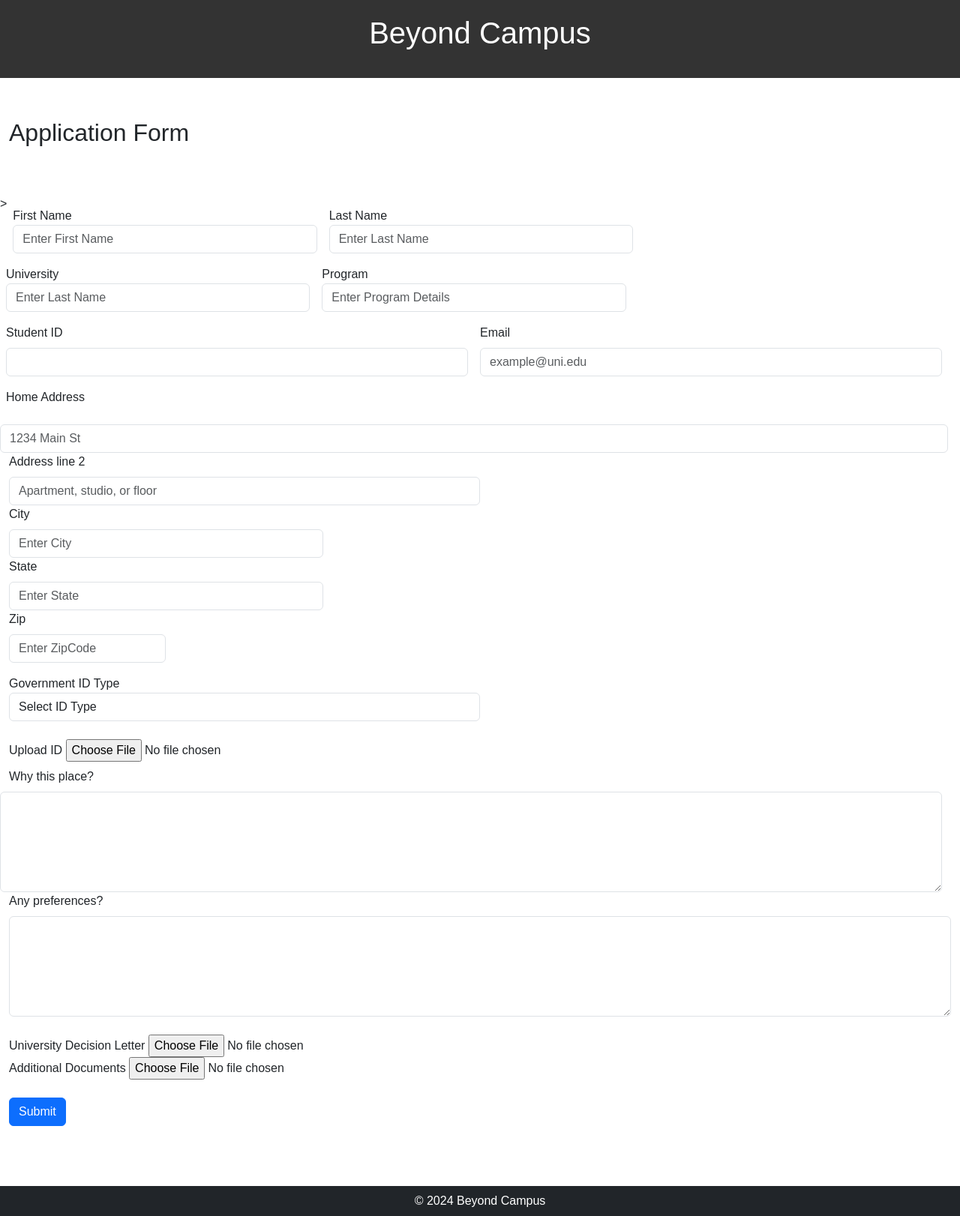
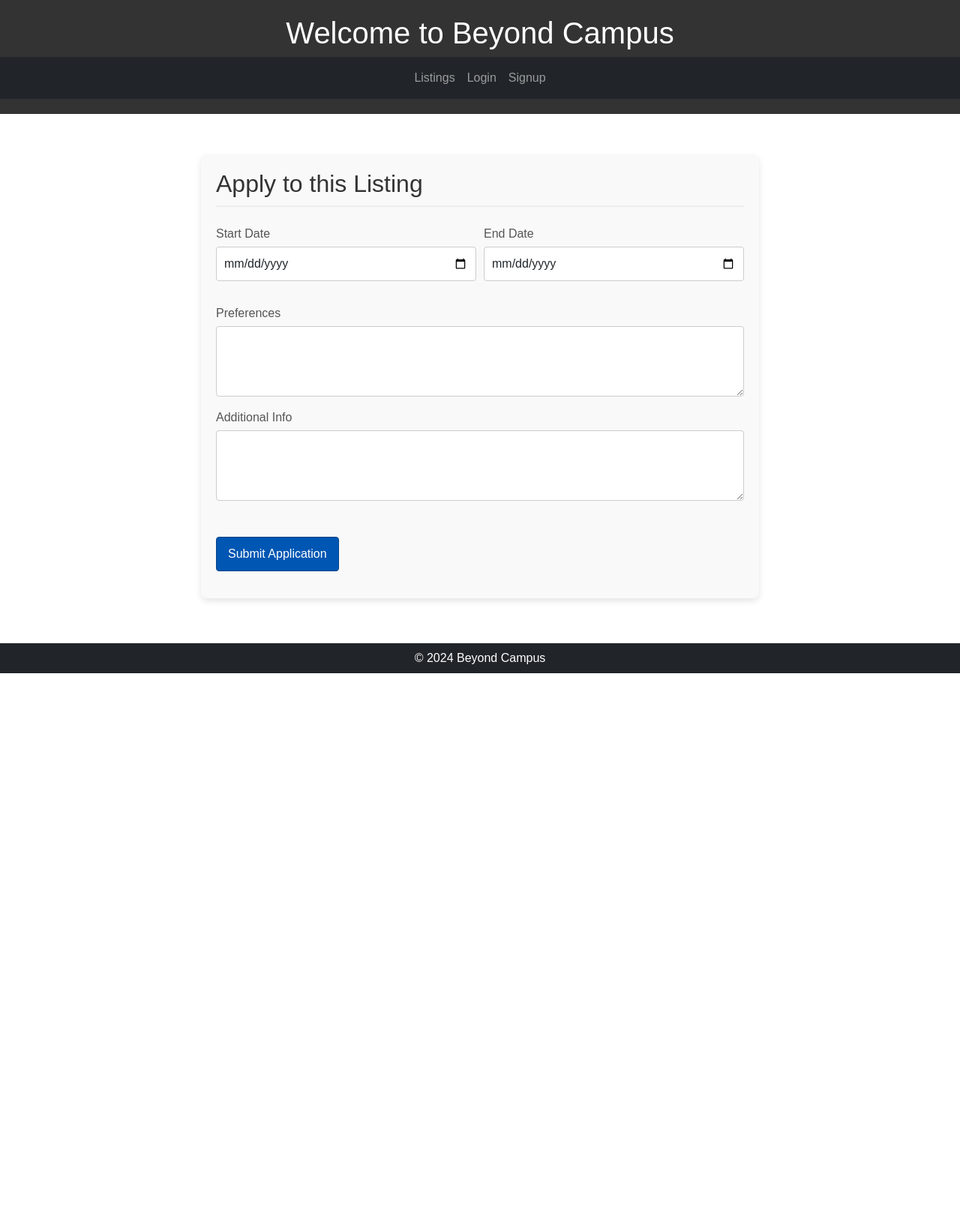
Before and after one commit to AjaXsb/beyond_campus, a Django app: template beyondCampus/templates/Application.html in a window 1280 px wide. Shown: the whole page at 75% size. After the commit the page ends 898 px from the top, so only its background shows below. Run offline with Django 4.2, Linux system fonts and the light colour scheme; the template is opened without the code that fills it, so the values that code supplies are empty; parts of the project's set-up code (start-up, migrations or seed data) failed here and were passed over.

Commit message:
Update Application.html

```diff
--- a/beyondCampus/templates/Application.html
+++ b/beyondCampus/templates/Application.html
@@ -1,200 +1,104 @@
-<!DOCTYPE html>
-<html lang="en">
-<head>
-  <meta charset="UTF-8">
-  <meta name="viewport" content="width=device-width, initial-scale=1.0">
-  <title>{% block title %}Beyond Campus{% endblock %}</title>
-  <!-- Bootstrap CSS -->
-  <link href="https://cdn.jsdelivr.net/npm/bootstrap@5.3.0-alpha1/dist/css/bootstrap.min.css" rel="stylesheet">
-  <!-- Custom CSS -->
+{% extends 'base.html' %}
+
+{% block title %}Apply to this Listing - Beyond Campus{% endblock %}
+
+{% block content %}
 <style>
-    body {
-      font-family: Arial, sans-serif;
+  .form-container {
+    background-color: #f9f9f9;
+    border-radius: 8px;
+    padding: 20px;
+    box-shadow: 0 4px 8px rgba(0, 0, 0, 0.1);
+    margin-top: 30px;
+  }
+  h2.mb-4 {
+    color: #333;
+    border-bottom: 2px solid #eee;
+    padding-bottom: 10px;
+  }
+  .form-row {
     display: flex;
+    justify-content: space-between;
+    margin-bottom: 15px;
+  }
+  .form-row > div {
+    flex: 1;
+  }
+  .form-row > div:not(:last-child) {
+    margin-right: 10px;
+  }
+  label.form-label {
+    display: block;
+    color: #555;
+    margin-bottom: 5px;
+  }
+  input.form-control,
+  textarea.form-control {
+    border-radius: 4px;
+    border: 1px solid #ccc;
+    padding: 10px;
+    width: 100%;
+    box-sizing: border-box;
+  }
+  input.form-control:focus,
+  textarea.form-control:focus {
+    border-color: #007bff;
+    box-shadow: inset 0 1px 1px rgba(0, 0, 0, 0.075), 0 0 8px rgba(0, 123, 255, 0.6);
+  }
+  button.btn-primary {
+    background-color: #0056b3;
+    border-color: #004085;
+    padding: 10px 15px;
+    border-radius: 4px;
+    color: white;
+    cursor: pointer;
+    font-size: 16px;
+    line-height: 1.5;
+    transition: background-color 0.15s;
+  }
+  button.btn-primary:hover {
+    background-color: #0069d9;
+  }
+  @media (max-width: 768px) {
+    .form-row {
       flex-direction: column;
-      min-height: 100vh;
     }
-    header {
-      background-color: #333;
-      color: #fff;
-      padding: 20px 0;
-      text-align: center;
+    .form-row > div {
+      margin-right: 0;
+      margin-bottom: 15px;
     }
-
-    main {
-      flex: 1;
-      padding: 30px;
-      padding-bottom: 80px;
-    }
-    footer {
-      background-color: #333;
-      color: #fff;
-      padding: 10px 0;
-      text-align: center;
-      width: 100%;
   }
 </style>
-
-</head>
-<body>
-
-  <header>
-    <h1 class="mb-3">Beyond Campus</h1>
-  </header>
-
+<div class="container">
   <div class="row">
-    <div class="col-12">
-        {% if messages %}
-            {% for message in messages %}
-                <div class="alert alert-{{ message.tags }}">{{ message }}</div>
-            {% endfor %}
-        {% endif %}
+    <div class="col-md-8 offset-md-2 form-container">
+      <h2 class="mb-4">Apply to this Listing</h2>
+      <form method="post">
+        {% csrf_token %}
+        <div class="form-row">
+          <div class="mb-3">
+            <label for="start_date" class="form-label">Start Date</label>
+            <input type="date" class="form-control" id="start_date" name="start_date" required>
+          </div>
+          <div class="mb-3">
+            <label for="end_date" class="form-label">End Date</label>
+            <input type="date" class="form-control" id="end_date" name="end_date" required>
           </div>
         </div>
-  <main class="container-fluid">
-    <h2 class="mt-4">Application Form</h2>
-    <div class ="row mt-5">
-    <form id ="ApplicationForm" class="row g-3" method="post" action="{% url 'application_submission' %}" enctype="multipart/form-data">>
-      {% csrf_token %}
-        <div class="col-md-4">
-            <label for="nameInput">First Name</label>
-            <input type="text" class="form-control" id="firstnameInput" name="first_name" required placeholder="Enter First Name">
-            {% if form.first_name.errors %}
-              {% for error in form.first_name.errors %}
-                <div class="alert alert-danger">{{ error }}</div>
-              {% endfor %}
-            {% endif %}
+        <div class="mb-3">
+          <label for="preferences" class="form-label">Preferences</label>
+          <textarea class="form-control" id="preferences" name="preferences" rows="3"></textarea>
         </div>
-        <div class="col-md-4">
-            <label for="nameInput">Last Name</label>
-            <input type="text" class="form-control" id="lastnameInput" name="last_name" required placeholder="Enter Last Name">
+        <div class="mb-3">
+          <label for="additional_info" class="form-label">Additional Info</label>
+          <textarea class="form-control" id="additional_info" name="additional_info" rows="3"></textarea>
         </div>
-        <div class="col-md-4">
-            <label for="UniInput">University</label>
-            <input type="text" class="form-control" id="UniInput" name="university" required placeholder="Enter Last Name">
-            {% if form.last_name.errors %}
-              {% for error in form.last_name.errors %}
-                <div class="alert alert-danger">{{ error }}</div>
-              {% endfor %}
-            {% endif %}
-        </div>
-        <div class="col-md-4">
-            <label for="UniInput">Program</label>
-            <input type="text" class="form-control" id="Programinput" name="program" required placeholder="Enter Program Details">
-        </div>
-        <div class="col-md-6">
-          <label for="inputSID" class="form-label">Student ID</label>
-          <input type="id" class="form-control" id="inputSID" name="student_id" required>
-          {% if form.student_id.errors %}
-              {% for error in form.student_id.errors %}
-                <div class="alert alert-danger">{{ error }}</div>
-              {% endfor %}
-          {% endif %}
-        </div>
-        <div class="col-md-6">
-          <label for="inputEmail4" class="form-label">Email</label>
-          <input type="email" class="form-control" id="inputEmail4" name="email" required placeholder= "example@uni.edu">
-          {% if form.email.errors %}
-              {% for error in form.email.errors %}
-                <div class="alert alert-danger">{{ error }}</div>
-              {% endfor %}
-            {% endif %}
-        </div>
-          <label for="inputAddress" class="form-label">Home Address</label>
-          <input type="text" class="form-control" id="inputHomeAddress" name="home_address" placeholder="1234 Main St">
-          {% if form.home_address.errors %}
-              {% for error in form.home_address.errors %}
-                <div class="alert alert-danger">{{ error }}</div>
-              {% endfor %}
-            {% endif %}
-        </div>
-        <div class="col-md-6">
-          <label for="inputAddress2" class="form-label">Address line 2</label>
-          <input type="text" class="form-control" id="inputAddress2" name="address_line2" placeholder="Apartment, studio, or floor">
-        </div>
-        <div class="col-md-4">
-          <label for="inputCity" class="form-label">City</label>
-          <input type="text" class="form-control" id="inputCity" name="city" required placeholder= "Enter City">
-        </div>
-        <div class="col-md-4">
-            <label for="inputState" class="form-label">State</label>
-            <input type="text" class="form-control" id="inputState" name="state" required placeholder="Enter State">
-          </div>
-        <div class="col-md-2">
-          <label for="inputZip" class="form-label">Zip</label>
-          <input type="text" class="form-control" id="inputZip" name="zipcode" required placeholder="Enter ZipCode">
-          {% if form.zipcode.errors %}
-              {% for error in form.zipcode.errors %}
-                <div class="alert alert-danger">{{ error }}</div>
-              {% endfor %}
-            {% endif %}
-        </div>
-    <div class="mt-3">
-        <div class="form-row">
-            <div class="form-group col-md-6">
-                <label for="requestTypeSelect">Government ID Type</label>
-                <select class="form-control" id="requestTypeSelect" name="id_type">
-                    <option selected disabled value="">Select ID Type</option>
-                    <option>Passport</option>
-                    <option>SSN</option>
-                    <option>State ID</option>
-                    <option>Driver's License</option>
-                </select>
-              {% if form.id_type.errors %}
-                  {% for error in form.id_type.errors %}
-                      <div class="alert alert-danger">{{ error }}</div>
-                  {% endfor %}
-              {% endif %}
+        <div class="mt-5">
+        <div class="mt-5">
+         <div class="mb-3">
+        <button type="submit" class="btn btn-primary">Submit Application</button>
+      </form>
     </div>
   </div>
 </div>
-
-    <div class ="row mt-4">
-        <div class="form-group">
-            <label for="exampleFormControlFile1">Upload ID</label>
-            <input type="file" class="form-control-file" id="exampleFormControlFile1" name="id_document" required placeholder="Upload ID">
-            {% if form.id_type.errors %}
-                  {% for error in form.id_type.errors %}
-                      <div class="alert alert-danger">{{ error }}</div>
-                  {% endfor %}
-            {% endif %}
-        </div>
-
-    <div class ="row mt-2">
-            <label for="FormControlTextarea1" class="form-label">Why this place? </label>
-            <textarea class="form-control" id="FormControlTextarea1" rows="5" name="reason_for_choice"></textarea>
-          </div>
-
-    <div class="col-12">
-        <label for="FormControlTextarea3" class="form-label">Any preferences? </label>
-        <textarea class="form-control" id="FormControlTextarea3" rows="5" name="preferences"></textarea>
-        </div>
-
-        <div class ="row mt-4">
-        <div class="form-group">
-        <label for="exampleFormControlFile2">University Decision Letter</label>
-        <input type="file" class="form-control-file" id="exampleFormControlFile2" name="university_decision_letter" required placeholder="University Decision Letter">
-        </div>
-        <div class="form-group">
-            <label for="exampleFormControlFile3">Additional Documents</label>
-            <input type="file" class="form-control-file" id="exampleFormControlFile3" name="additional_documents" required placeholder="Additional Documents">
-        </div>
-
-
-        <div class ="row mt-4">
-        <div class="col-12">
-          <button type="submit" class="btn btn-primary">Submit</button>
-        </div>
-      </form>
-  </main>
-
-  <footer class="bg-dark text-white text-center py-2">
-    &copy; 2024 Beyond Campus
-  </footer>
-
-  <!-- Bootstrap Bundle with Popper -->
-  <script src="https://cdn.jsdelivr.net/npm/bootstrap@5.3.0-alpha1/dist/js/bootstrap.bundle.min.js"></script>
-  <!-- jQuery -->
-  <script src="https://ajax.googleapis.com/ajax/libs/jquery/3.6.0/jquery.min.js"></script>
-</body>
-</html>
+{% endblock %}
```
Lines whose indentation alone changed are shown as unchanged.
